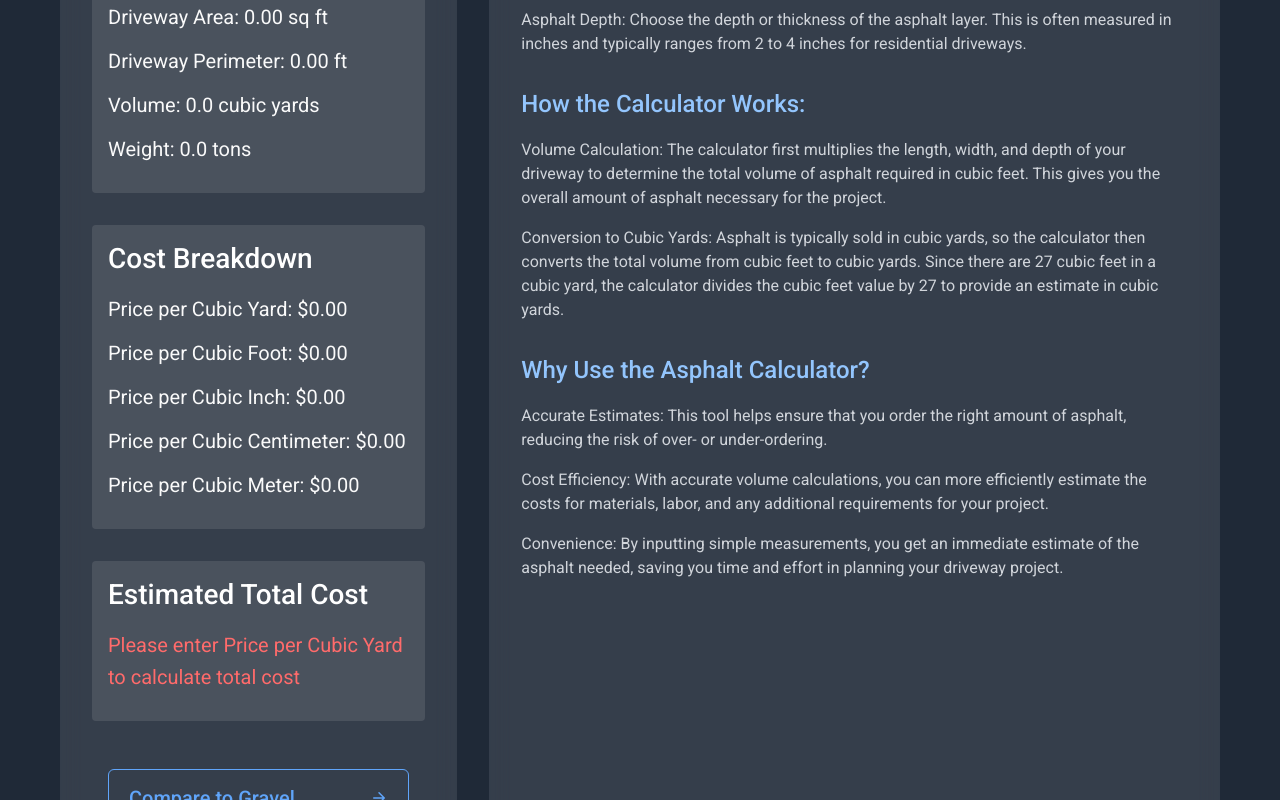
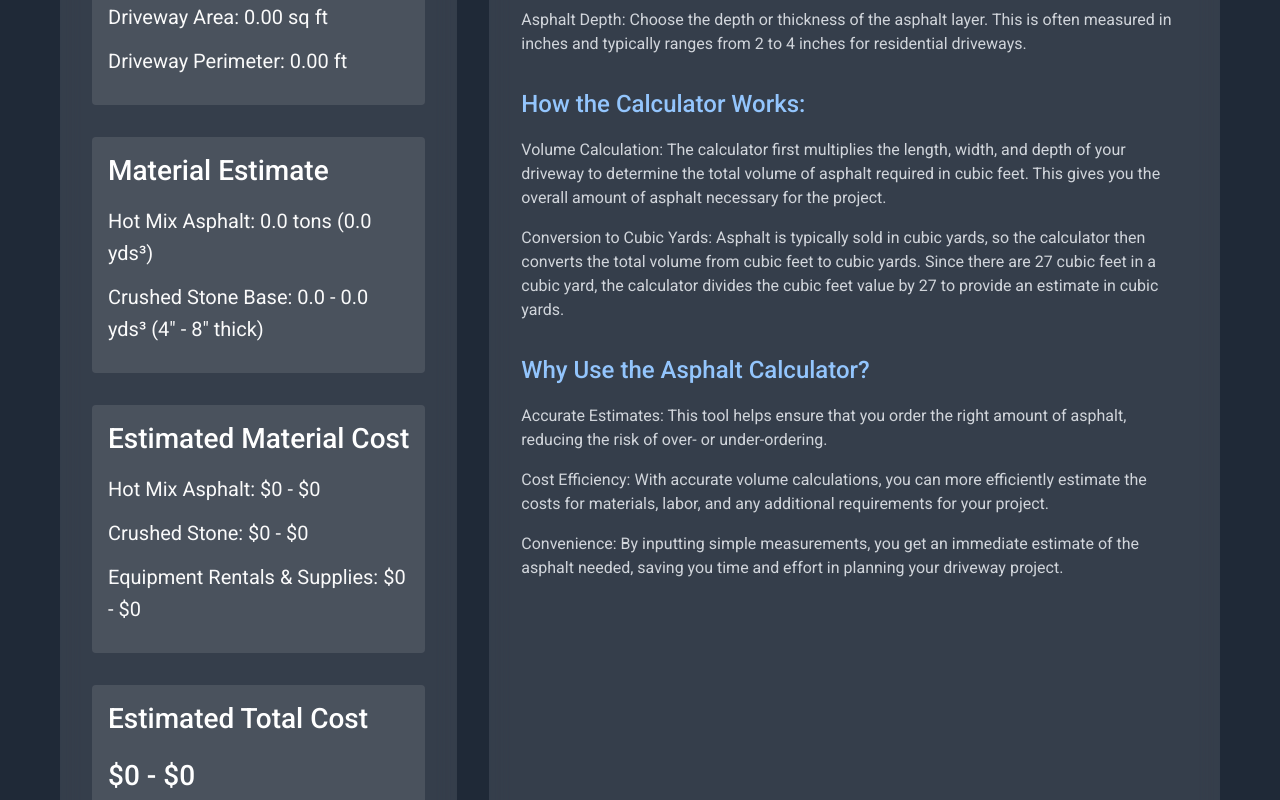
Before and after one commit to mkrizia17/Driveway-Calculator, a Next.js app: page /asphalt in a window 1280 px wide. Shown: the part 900-1700 px from the top of the page. Built offline with nearby package versions, Linux system fonts and the light colour scheme.

Commit message:
Initial Asphalt Calculator

```diff
--- a/src/app/asphalt/page.tsx
+++ b/src/app/asphalt/page.tsx
@@ -7,17 +7,43 @@ import Image from 'next/image';
 
 type Unit = 'in' | 'ft' | 'cm' | 'm' | 'yd';
 
+// Constants for material prices
+const PRICE_PER_TON_ASPHALT_MIN = 102; // $102/ton
+const PRICE_PER_TON_ASPHALT_MAX = 143; // $143/ton
+const PRICE_PER_YD_CRUSHED_STONE_MIN = 15; // $15/yd³
+const PRICE_PER_YD_CRUSHED_STONE_MAX = 31; // $31/yd³
+const EQUIPMENT_RENTAL_MIN = 27;
+const EQUIPMENT_RENTAL_MAX = 44;
+
+const POUNDS_PER_CUBIC_FOOT = 145; // Average weight of asphalt per cubic foot
+const POUNDS_PER_TON = 2000;
+
 export default function AsphaltPage() {
     const [width, setWidth] = useState<number>(0);
     const [length, setLength] = useState<number>(0);
     const [depth, setDepth] = useState<number>(0);
-    const [pricePerCubicYard, setPricePerCubicYard] = useState<number>(0);
-    const [totalCost, setTotalCost] = useState<number | null>(null);
-    const [volumeInCubicYards, setVolumeInCubicYards] = useState<number | null>(null);
-    const [tonsNeeded, setTonsNeeded] = useState<number | null>(null);
+    const [totalCost, setTotalCost] = useState<{min: number, max: number} | null>(null);
+    const [asphaltTons, setAsphaltTons] = useState<{tons: number, yards: number} | null>(null);
+    const [crushedStoneYards, setCrushedStoneYards] = useState<{min: number, max: number} | null>(null);
     const [widthUnit, setWidthUnit] = useState<Unit>('ft');
     const [lengthUnit, setLengthUnit] = useState<Unit>('ft');
     const [depthUnit, setDepthUnit] = useState<Unit>('in');
+    const [customAsphaltCost, setCustomAsphaltCost] = useState<number>(0);
+    const [showOptionalCosts, setShowOptionalCosts] = useState<boolean>(false);
+    const [errors, setErrors] = useState<{
+        width: string;
+        length: string;
+        depth: string;
+    }>({
+        width: '',
+        length: '',
+        depth: ''
+    });
+    const [materialCosts, setMaterialCosts] = useState<{
+        asphalt: {min: number, max: number},
+        crushedStone: {min: number, max: number},
+        equipment: {min: number, max: number}
+    } | null>(null);
 
     const formatNumber = (num: number): string => {
         return new Intl.NumberFormat('en-US', {
@@ -88,56 +114,137 @@ export default function AsphaltPage() {
         return lengthInFeet * widthInFeet;
     };
 
+    const calculatePerimeter = (): number => {
+        if (!length || !width) return 0;
+        const lengthInFeet = convertToFeet(length, lengthUnit);
+        const widthInFeet = convertToFeet(width, widthUnit);
+        return 2 * (lengthInFeet + widthInFeet);
+    };
+
     const calculatePricePerCubicFoot = (): number => {
-        if (!pricePerCubicYard) return 0;
-        return pricePerCubicYard / 27;
+        if (!customAsphaltCost) return 0;
+        return customAsphaltCost / 27;
     };
 
     const calculatePricePerCubicInch = (): number => {
-        if (!pricePerCubicYard) return 0;
-        return pricePerCubicYard / 46656;
+        if (!customAsphaltCost) return 0;
+        return customAsphaltCost / 46656;
     };
 
     const calculatePricePerCubicCentimeter = (): number => {
-        if (!pricePerCubicYard) return 0;
-        return pricePerCubicYard / 764554.858;
+        if (!customAsphaltCost) return 0;
+        return customAsphaltCost / 764554.858;
     };
 
     const calculatePricePerCubicMeter = (): number => {
-        if (!pricePerCubicYard) return 0;
-        return pricePerCubicYard / 0.764555;
+        if (!customAsphaltCost) return 0;
+        return customAsphaltCost / 0.764555;
     };
 
     const calculateAsphalt = () => {
-        if (width <= 0 || length <= 0 || depth <= 0) {
+        // Reset errors
+        setErrors({
+            width: '',
+            length: '',
+            depth: ''
+        });
+
+        // Validate inputs
+        let hasErrors = false;
+        const newErrors = {
+            width: '',
+            length: '',
+            depth: ''
+        };
+
+        if (!width || width <= 0) {
+            newErrors.width = 'Width is required and must be greater than 0';
+            hasErrors = true;
+        }
+
+        if (!length || length <= 0) {
+            newErrors.length = 'Length is required and must be greater than 0';
+            hasErrors = true;
+        }
+
+        if (!depth || depth <= 0) {
+            newErrors.depth = 'Depth is required and must be greater than 0';
+            hasErrors = true;
+        }
+
+        if (hasErrors) {
+            setErrors(newErrors);
             return;
         }
 
-        // Ensure pricePerCubicYard is 0 if empty or invalid
-        const price = pricePerCubicYard || 0;
-        setPricePerCubicYard(price);
-
-        // Convert all measurements to standard units
         const widthInFeet = convertToFeet(width, widthUnit);
         const lengthInFeet = convertToFeet(length, lengthUnit);
-        const depthInInches = convertToInches(depth, depthUnit);
+        const depthInFeet = convertToInches(depth, depthUnit) / 12; // Convert inches to feet
 
-        // Convert to yards
-        const widthYards = widthInFeet / 3;
-        const lengthYards = lengthInFeet / 3;
-        const depthYards = depthInInches / 36;
+        // Calculate cubic feet
+        const cubicFeet = widthInFeet * lengthInFeet * depthInFeet;
 
-        // Calculate volume in cubic yards and round to 1 decimal place
-        const calculatedVolume = Math.round((widthYards * lengthYards * depthYards) * 10) / 10;
-        setVolumeInCubicYards(calculatedVolume);
+        // Calculate tons using the specified formula
+        const pounds = cubicFeet * POUNDS_PER_CUBIC_FOOT;
+        const calculatedAsphaltTons = pounds / POUNDS_PER_TON;
 
-        // Calculate tons based on rounded volume and round to 1 decimal place
-        const calculatedTons = Math.round(calculatedVolume * 1.35 * 10) / 10;
-        setTonsNeeded(calculatedTons);
+        // Calculate cubic yards
+        const cubicYards = Math.round((cubicFeet / 27) * 10) / 10;
 
-        // Calculate cost and round to 2 decimal places
-        const cost = price > 0 ? Math.round(calculatedVolume * price * 100) / 100 : 0;
-        setTotalCost(cost);
+        // Calculate crushed stone base for 4" minimum thickness
+        const baseCubicFeet = widthInFeet * lengthInFeet * (4/12);
+        const calculatedCrushedStoneYards = baseCubicFeet / 27;
+
+        // Round to one decimal
+        const baseYardsMin = Math.round(calculatedCrushedStoneYards * 10) / 10; // Will be 1.8 for 12x12
+        const baseYardsMax = baseYardsMin * 2; // Double for 8" thickness, will be 3.6
+
+        // Round results
+        const roundedAsphaltTons = Math.round(calculatedAsphaltTons * 10) / 10;
+
+        // Hot Mix Asphalt Cost
+        const asphaltTonsRounded = Math.round(calculatedAsphaltTons * 10) / 10;  // 1.7 tons
+        const asphaltCostMin = Math.round(1.7 * PRICE_PER_TON_ASPHALT_MIN);    // 1.7 * 102 = 174
+        const asphaltCostMax = Math.round(1.7 * PRICE_PER_TON_ASPHALT_MAX);    // 1.7 * 143 = 244
+
+        // Crushed Stone Cost
+        const crushedStoneCostMin = Math.round(1.8 * PRICE_PER_YD_CRUSHED_STONE_MIN); // 1.8 * 15 = 28
+        const crushedStoneCostMax = Math.round(3.6 * PRICE_PER_YD_CRUSHED_STONE_MAX); // 3.6 * 31 = 57
+
+        // Update states
+        setAsphaltTons({
+            tons: roundedAsphaltTons,
+            yards: cubicYards
+        });
+
+        setCrushedStoneYards({
+            min: baseYardsMin,
+            max: baseYardsMax
+        });
+
+        setMaterialCosts({
+            asphalt: {
+                min: asphaltCostMin,     // $174
+                max: asphaltCostMax      // $244
+            },
+            crushedStone: {
+                min: crushedStoneCostMin, // $28
+                max: crushedStoneCostMax  // $57
+            },
+            equipment: {
+                min: EQUIPMENT_RENTAL_MIN, // $27
+                max: EQUIPMENT_RENTAL_MAX  // $44
+            }
+        });
+
+        // Total cost calculation
+        const totalCostMin = asphaltCostMin + crushedStoneCostMin + EQUIPMENT_RENTAL_MIN; // 174 + 28 + 27 = 229
+        const totalCostMax = asphaltCostMax + crushedStoneCostMax + EQUIPMENT_RENTAL_MAX; // 244 + 57 + 44 = 345
+
+        setTotalCost({
+            min: totalCostMin,
+            max: totalCostMax
+        });
     };
 
     return (
@@ -242,10 +349,10 @@ export default function AsphaltPage() {
                             <div className="price-input-container">
                                 <input
                                     type="number"
-                                    value={pricePerCubicYard || ''}
+                                    value={customAsphaltCost || ''}
                                     onChange={(e) => {
                                         const value = e.target.value;
-                                        setPricePerCubicYard(value === '' ? 0 : parseFloat(value));
+                                        setCustomAsphaltCost(value === '' ? 0 : parseFloat(value));
                                     }}
                                     placeholder="0.00"
                                     className="price-input"
@@ -259,30 +366,26 @@ export default function AsphaltPage() {
                     <div className="result">
                         <h2>Dimensions</h2>
                         <p>Driveway Area: {formatNumber(calculateArea())} sq ft</p>
-                        <p>Driveway Perimeter: {formatNumber(length && width ? 2 * (convertToFeet(length, lengthUnit) + convertToFeet(width, widthUnit)) : 0)} ft</p>
-                        <p>Volume: {formatNumberOneDecimal(volumeInCubicYards ?? 0)} cubic yards</p>
-                        <p>Weight: {formatNumberOneDecimal(tonsNeeded ?? 0)} tons</p>
+                        <p>Driveway Perimeter: {formatNumber(calculatePerimeter())} ft</p>
                     </div>
 
                     <div className="result">
-                        <h2>Cost Breakdown</h2>
-                        <p>Price per Cubic Yard: ${formatNumber(pricePerCubicYard ?? 0)}</p>
-                        <p>Price per Cubic Foot: ${formatNumber(calculatePricePerCubicFoot())}</p>
-                        <p>Price per Cubic Inch: ${formatNumber(calculatePricePerCubicInch())}</p>
-                        <p>Price per Cubic Centimeter: ${formatNumber(calculatePricePerCubicCentimeter())}</p>
-                        <p>Price per Cubic Meter: ${formatNumber(calculatePricePerCubicMeter())}</p>
+                        <h2>Material Estimate</h2>
+                        <p>Hot Mix Asphalt: {formatNumberOneDecimal(asphaltTons?.tons ?? 0)} tons ({formatNumberOneDecimal(asphaltTons?.yards ?? 0)} yds³)</p>
+                        <p>Crushed Stone Base: {formatNumberOneDecimal(crushedStoneYards?.min ?? 0)} - {formatNumberOneDecimal(crushedStoneYards?.max ?? 0)} yds³ (4" - 8" thick)</p>
+                    </div>
+
+                    <div className="result">
+                        <h2>Estimated Material Cost</h2>
+                        <p>Hot Mix Asphalt: ${materialCosts?.asphalt.min ?? 0} - ${materialCosts?.asphalt.max ?? 0}</p>
+                        <p>Crushed Stone: ${materialCosts?.crushedStone.min ?? 0} - ${materialCosts?.crushedStone.max ?? 0}</p>
+                        <p>Equipment Rentals & Supplies: ${materialCosts?.equipment.min ?? 0} - ${materialCosts?.equipment.max ?? 0}</p>
                     </div>
 
                     <div className="result">
                         <h2>Estimated Total Cost</h2>
-                        {(!pricePerCubicYard || pricePerCubicYard <= 0) ? (
-                            <p className="warning-text">Please enter Price per Cubic Yard to calculate total cost</p>
-                        ) : (
-                            <>
-                                <h4 className="total-cost">${formatNumber(totalCost ?? 0)}</h4>
-                                <p className="estimate-note">Estimate only – weight varies by material</p>
-                            </>
-                        )}
+                        <h4 className="total-cost">${totalCost?.min ?? 0} - ${totalCost?.max ?? 0}</h4>
+                        <p className="estimate-note">*Estimate only - costs vary by location/vendor</p>
                     </div>
 
                     <div className="compare-section">
```
